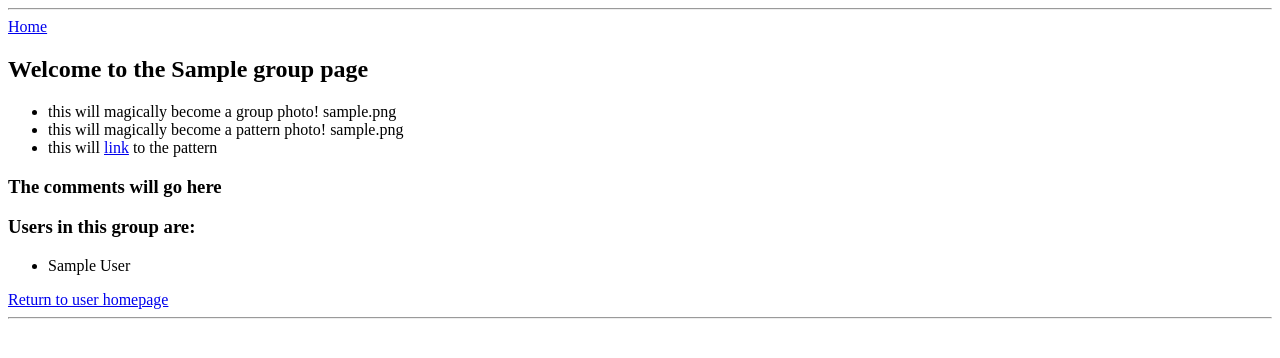
After one commit to ltaziri/Hackbright-FinalProject, a Flask app: page /group_home/1 in a window 1280 px wide. The commit adds this page. Shown: the top 358 px of the page. Run offline with Flask 2, Linux system fonts and the light colour scheme; the visitor is signed in with stand-in values (Sample User, id 1); tables that the repository leaves empty hold one stand-in row (values such as "Sample post").

Commit message:
UserGroup entries successfully being added when new group is created. Groups showing up on user home page, users showing up on group page

```diff
--- a/server.py
+++ b/server.py
@@ -83,7 +83,7 @@ def show_user_home(user_id):
 
     user = User.query.get(user_id)
 
-    groups = UserGroup.query.filter_by(user_id=user_id).all()
+    groups = user.groups
 
 
     return render_template("user_home.html", user=user, groups=groups)
@@ -98,16 +98,47 @@ def show_group_form(user_id):
     return render_template("group_form.html", user=user)
 
 
-@app.route('/create_group/<int:user_id>')
+@app.route('/create_group/<int:user_id>', methods=['POST'])
 def create_group(user_id):
     """Handle submission of new group form"""
 
     user = User.query.get(user_id)
+    group_name = request.form.get("group_name")
+    group_image= request.form.get("group_image")
+    pattern_image = request.form.get("pattern_image")
+    pattern_link = request.form.get("pattern_link")
 
-    return render_template("group_page.html", user=user)
+    group = Group(group_name=group_name,
+                  group_image=group_image,
+                  pattern_image=pattern_image,
+                  pattern_link=pattern_link)
 
-    # return render_template("group_form.html", user=user)
+    db.session.add(group)
+    db.session.commit()
 
+    user_group= UserGroup(group_id=group.group_id,
+                          user_id=user_id)
+
+    db.session.add(user_group)
+    db.session.commit()
+
+    return redirect("/group_home/%d" % (group.group_id))
+
+
+@app.route('/group_home/<int:group_id>')
+def show_group_page(group_id):
+    """Show group's homepage"""
+
+    group = Group.query.get(group_id)
+
+    group_users = group.users
+
+    user = session["user_id"]
+
+    return render_template("group_page.html",
+                            group=group,
+                            group_users=group_users,
+                            user=user)
 
 if __name__ == "__main__":
     # We have to set debug=True here, since it has to be True at the point
--- a/templates/group_form.html
+++ b/templates/group_form.html
@@ -7,8 +7,8 @@
 
     <input type="text" name="group_name" placeholder="group name"><br>
     <input type="text" name="group_image" placeholder="url to group image"><br>
-    <input type="text" name="pattern_image" placeholder="url to group image"><br>
-    <input type="text" name="pattern_image" placeholder="url to pattern"><br>
+    <input type="text" name="pattern_image" placeholder="url to pattern image"><br>
+    <input type="text" name="pattern_link" placeholder="url to pattern"><br>
 
     <input type="submit" value="Create Your Group">
 </form>
--- /dev/null
+++ b/templates/group_page.html
@@ -0,0 +1,27 @@
+{% extends 'base.html' %}
+{% block content %}
+
+    <h2>Welcome to the {{ group.group_name}} page </h2>
+
+    <ul>
+      <li>this will magically become a group photo! {{ group.group_image}} </li>
+      <li>this will magically become a pattern photo! {{ group.pattern_image}} </li>
+      <li> this will <a href="{{ group.pattern_link }}">link</a> to the pattern </li>
+    </ul>
+
+    <h3> The comments will go here</h3>
+
+    <h3>Users in this group are:</h3>
+    <ul>
+      {% for group_user in group_users %}
+          <li>
+              {{ group_user.first_name }} {{ group_user.last_name }}
+          </li>
+      {% endfor %}
+    </ul>
+
+    <a href ="/users/{{user}}"> Return to user homepage </a>
+
+
+
+{% endblock %}
```
Also changed, not shown: templates/create_group.html (deleted, +0 -16 lines), templates/user_home.html (+4 -4 lines).
